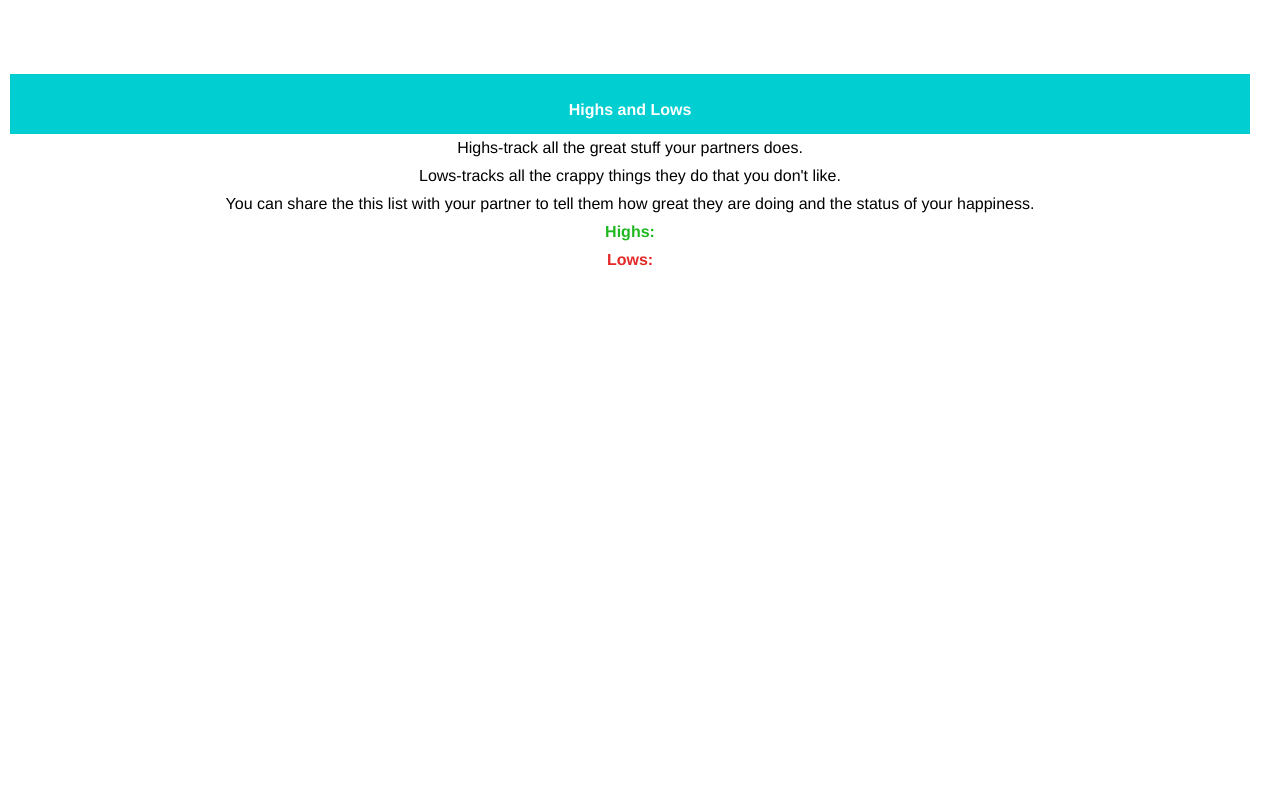
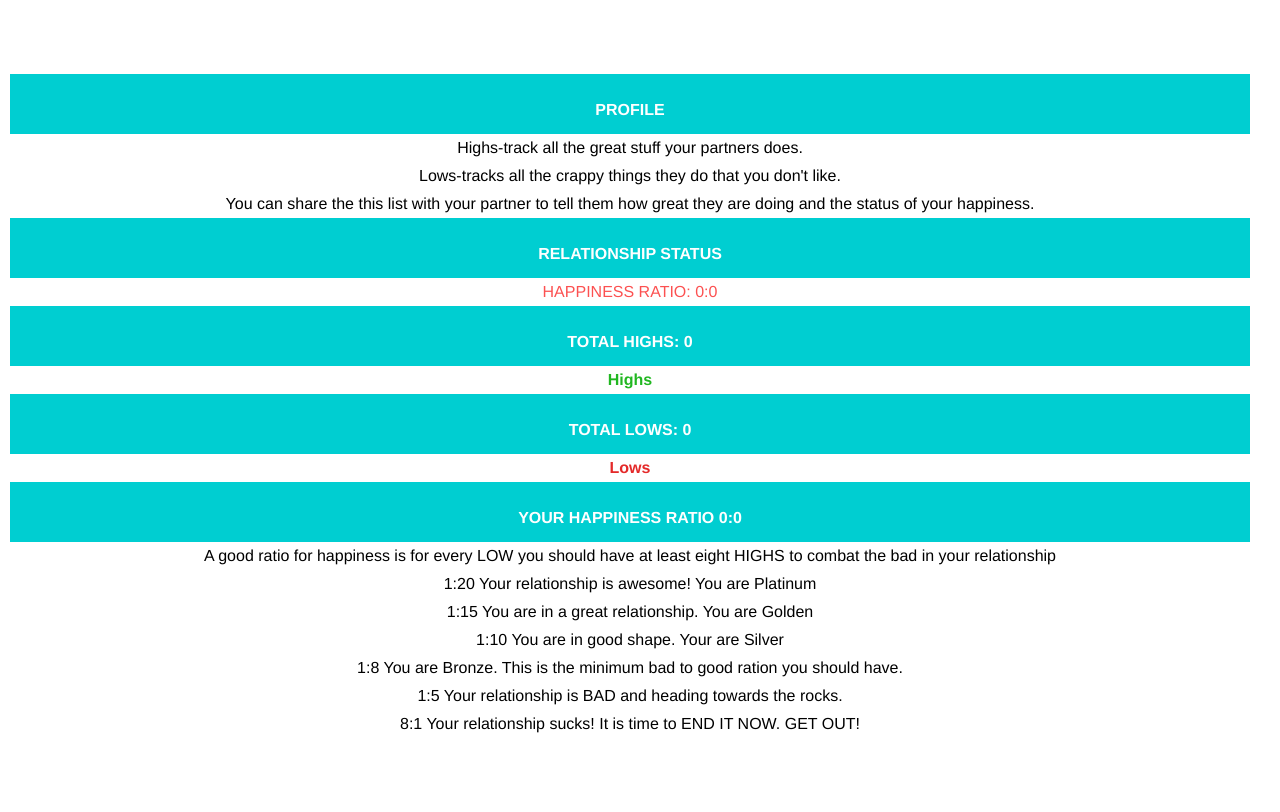
Before and after one commit to toanhtran/StopLoveLoss, a Django app: page /Endit/show_HiLo in a window 1280 px wide. Before the commit the page ends 266 px from the top, so only its background shows below. Run offline with Django 3.2, Linux system fonts and the light colour scheme; data comes from the database, SQL or seed files in the repository; both versions use the stored data as it was after the commit.

Commit message:
Add feature to total Highs and Lows

```diff
--- a/Endit/templates/Endit/HiLo.html
+++ b/Endit/templates/Endit/HiLo.html
@@ -7,12 +7,18 @@
 	<title> High/Low</title>
 </head>
 <body>
-	<h1> Highs and Lows</h1>
+	<h1> PROFILE</h1>
 	<p> Highs-track all the great stuff your partners does.</p>
 	<p> Lows-tracks all the crappy things they do that you don't like.
 
 </p> You can share the this list with your partner to tell them how great they are doing and the status of your happiness. </p>
-<h2 id='highs'>Highs:</h2>
+<h1> RELATIONSHIP STATUS</h1>
+
+<h2> HAPPINESS RATIO: {{total_lows}}:{{total_highs}}
+
+	<h1>TOTAL HIGHS: {{ total_highs }}</h1>
+
+<h2 id='highs'>Highs</h2>
 {% if highs %}
 	{% csrf_token %}
 	<ul>
@@ -20,16 +26,26 @@
 		<li>{{ high.description }}</li>
 		{% endfor %}
 	</ul>
-	{{ total_highs}}
 	{% endif %}
 
-<h2 id='lows'>Lows:</h2>
+<h1>TOTAL LOWS: {{ total_lows }}</h1>
+<h2 id='lows'>Lows</h2>
 {% if lows %}
 	{% csrf_token %}
 	<ul>
 		{% for low in lows %}
 		<li>{{ low.description }}</li>
 		{% endfor %}
-		{{ total_lows }}
+
 	</ul>
 	{% endif %}
+
+<h1> YOUR HAPPINESS RATIO {{total_lows}}:{{total_highs}}</h1>
+<p> A good ratio for happiness is for every LOW you should have at least eight HIGHS to combat the bad in your relationship
+	<ol>
+		<li>1:20 Your relationship is awesome! You are Platinum</li>
+		<li> 1:15  You are in a great relationship. You are Golden</li>
+		<li>1:10 You are in good shape. Your are Silver</li>
+		<li> 1:8 You are Bronze. This is the minimum bad to good ration you should have.
+		<li>1:5 Your relationship is BAD and heading towards the rocks.
+		<li> 8:1 Your relationship sucks! It is time to END IT NOW. GET OUT!
--- a/Endit/templates/Endit/low_form.html
+++ b/Endit/templates/Endit/low_form.html
@@ -7,10 +7,10 @@
 <p> All the stupid stuff that your partners does that annoys you. List it here and put why it annoys and what would you recommend for a change.</p>
 
 
-<form action='new_low' method='post'>
+<form action='new_lows' method='post'>
 {% csrf_token %}
 	<p>Low:</p>
-	<textarea name='lows' name='lows'></textarea><br/><br/>
+	<textarea name='lows'></textarea><br/><br/>
 
 	<input type = "submit" value="Add a low">
 </form>
--- a/Endit/views.py
+++ b/Endit/views.py
@@ -25,12 +25,25 @@ def new_highs(request):
 def show_HiLo(request):
 	highs = Highs.objects.filter(user_id=request.user.id)
 	lows = Lows.objects.filter(user_id=request.user.id)
-	return render(request,'Endit/HiLo.html',{'highs':highs,'lows':lows})
+	# return render(request,'Endit/HiLo.html',{'highs':highs,'lows':lows}) / /
 
-	# total = 0
-	# for high in highs:
-	# 	total += highs.description
-	# return render(request,'Endit/HiLo.html',{'highs':highs,'lows':lows,'total':total})
+	total_highs = 0
+	total_lows = 0
+	for high in highs:
+		total_highs += 1
+	print total_highs
+	for low in lows:
+		total_lows += 1
+	print total_lows
+
+	# ratio = float(total_lows)/total_highs
+	# if ratio > 0.1:
+	# 	message = 'this'
+	# if ratio >0.5
+	# 	message = 'balh'
+
+
+	return render(request,'Endit/HiLo.html',{'highs':highs,'lows':lows,'total_highs':str(total_highs),'total_lows':str(total_lows)})
 
 
 def create_low(request):
@@ -38,7 +51,8 @@ def create_low(request):
 
 def new_lows(request):
 	new_lows=Lows()
-	new_lows.desciption = request.POST.get('lows')
+	new_lows.description = request.POST.get('lows')
+	# print request.POST.get("lows")
 	new_lows.user_id = request.user.id
 	new_lows.save()
 	return redirect('Endit:show_HiLo')
```
Also changed, not shown: db.sqlite3, 1 other file.
